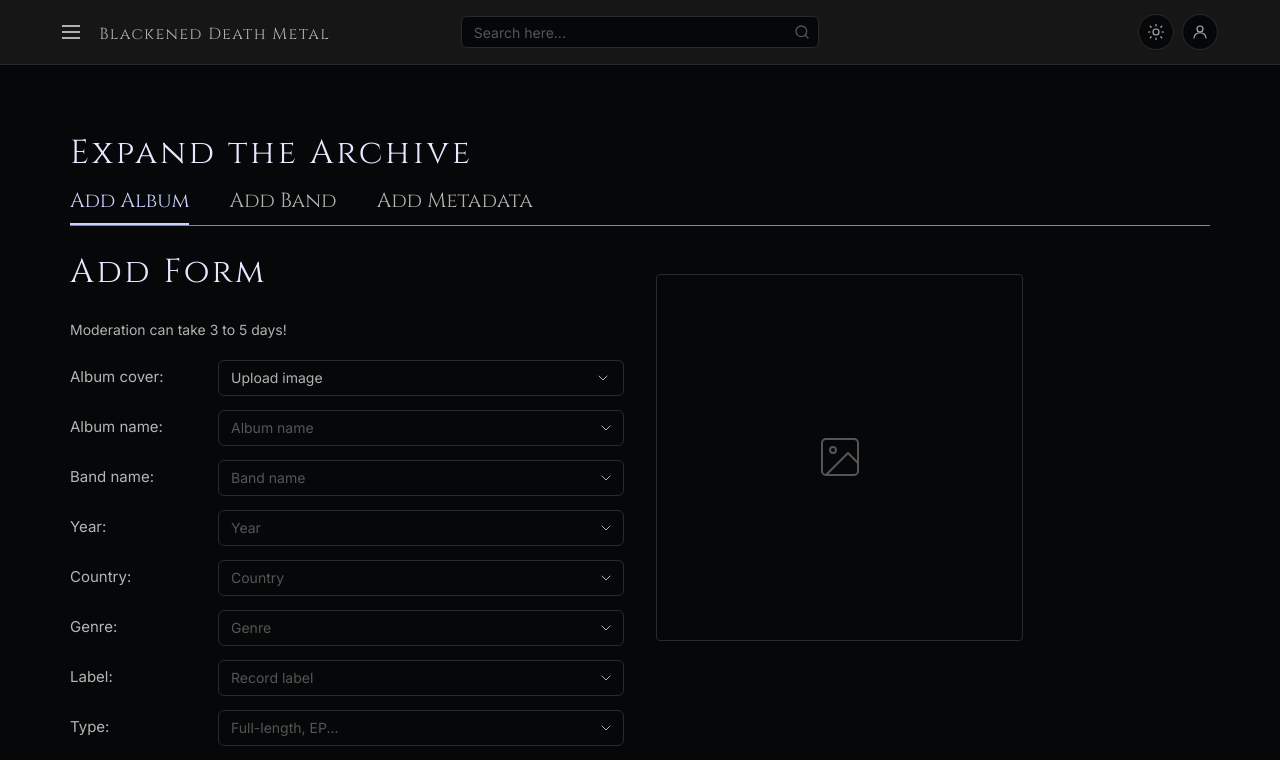
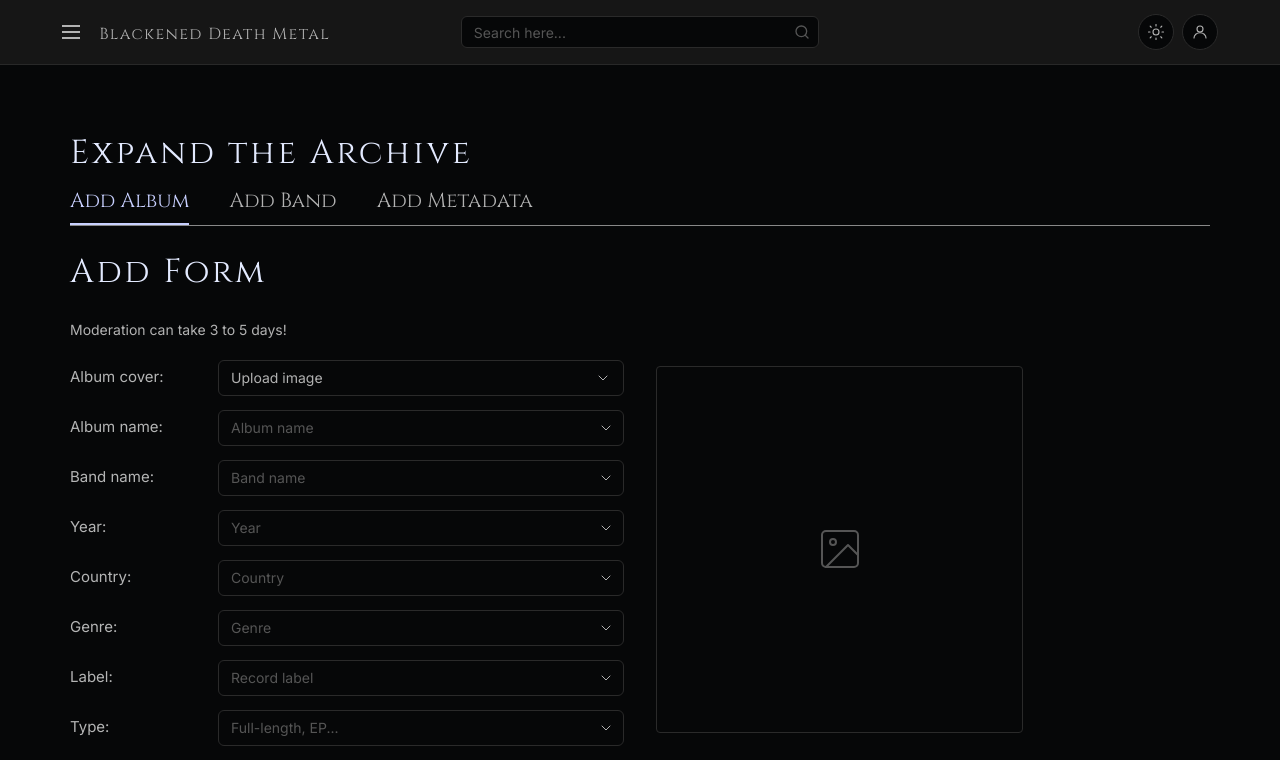
Before and after one commit to vhlk-null/blackanddeath.UI, an Angular app in the folder blackanddeath.UI/: page /create in a window 1280 px wide. Shown: the top 760 px of the page. Built offline with nearby package versions, Linux system fonts and the light colour scheme.

Commit message:
Fixing style for forms

```diff
--- a/blackanddeath.UI/src/app/features/create-new-item/add-album-form/add-album-form.scss
+++ b/blackanddeath.UI/src/app/features/create-new-item/add-album-form/add-album-form.scss
@@ -16,6 +16,10 @@
     --section-body-max-width: none;
     flex: 1 1 25rem;
     max-width: 35rem;
+  }
+
+  app-section:first-of-type {
+    padding-top: 5.75rem; // align preview with Album Cover field
   }
 
   &__content {
--- a/blackanddeath.UI/src/app/features/create-new-item/add-band-form/add-band-form.scss
+++ b/blackanddeath.UI/src/app/features/create-new-item/add-band-form/add-band-form.scss
@@ -16,6 +16,10 @@
     --section-body-max-width: none;
     flex: 1 1 25rem;
     max-width: 35rem;
+  }
+
+  app-section:first-of-type {
+    padding-top: 5.75rem; // align preview with Band Logo field
   }
 
   &__heading {
```
